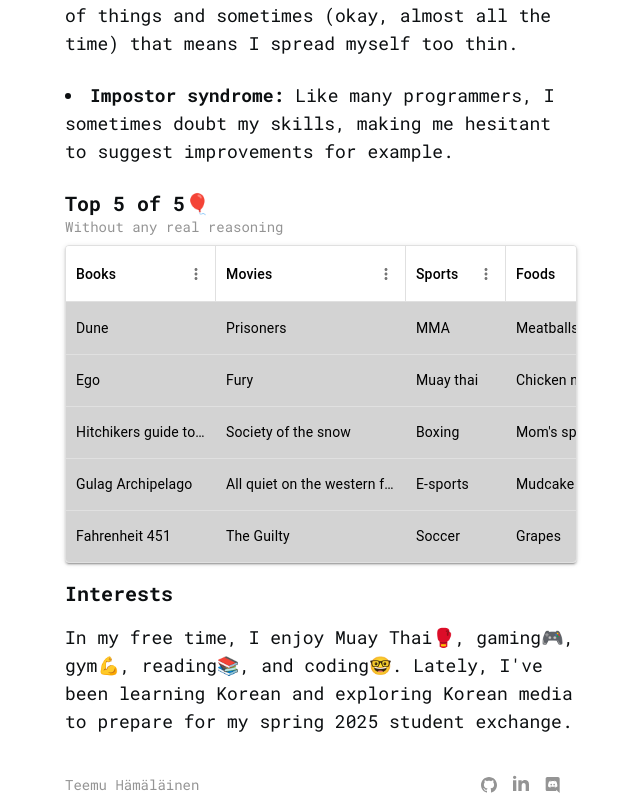
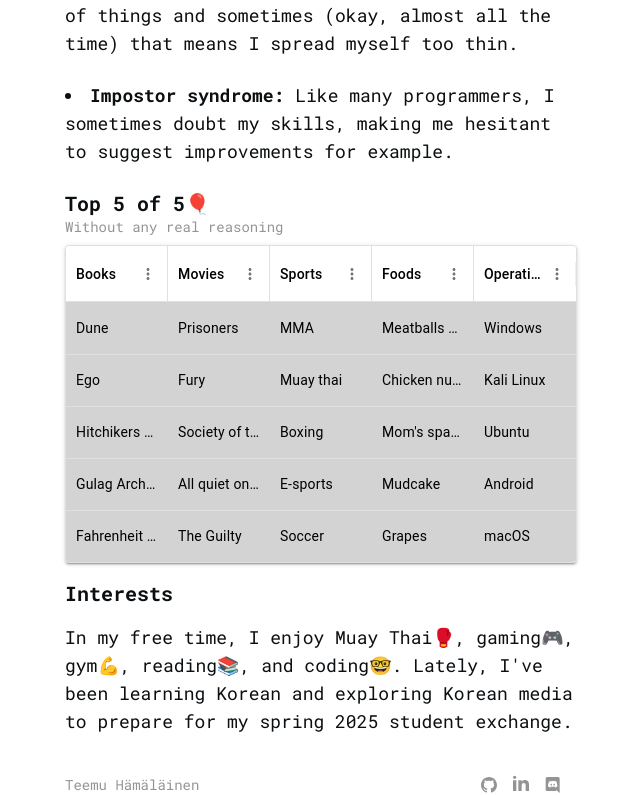
Before and after one commit to temevh/minimalisticPort, a Next.js app: page /manual in a window 1280 px wide. Shown: the part 1235-2030 px from the top of the page, without its empty margins (319-959 px from the left). Built offline with nearby package versions, Linux system fonts and the light colour scheme.

Commit message:
added flex to header columns

```diff
--- a/src/app/manual/components/TopFive.jsx
+++ b/src/app/manual/components/TopFive.jsx
@@ -4,27 +4,11 @@
   //Books, movies, songs, sports, foods
 
   const columns = [
-    { field: "books", headerName: "Books", width: 150 },
-    {
-      field: "movies",
-      headerName: "Movies",
-      width: 190,
-    },
-    {
-      field: "sports",
-      headerName: "Sports",
-      width: 100,
-    },
-    {
-      field: "foods",
-      headerName: "Foods",
-      width: 150,
-    },
-    {
-      field: "os",
-      headerName: "Operating Systems",
-      width: 160,
-    },
+    { field: "books", headerName: "Books", flex: 1 },
+    { field: "movies", headerName: "Movies", flex: 1 },
+    { field: "sports", headerName: "Sports", flex: 1 },
+    { field: "foods", headerName: "Foods", flex: 1 },
+    { field: "os", headerName: "Operating Systems", flex: 1 },
   ];
 
   const rows = [
```
